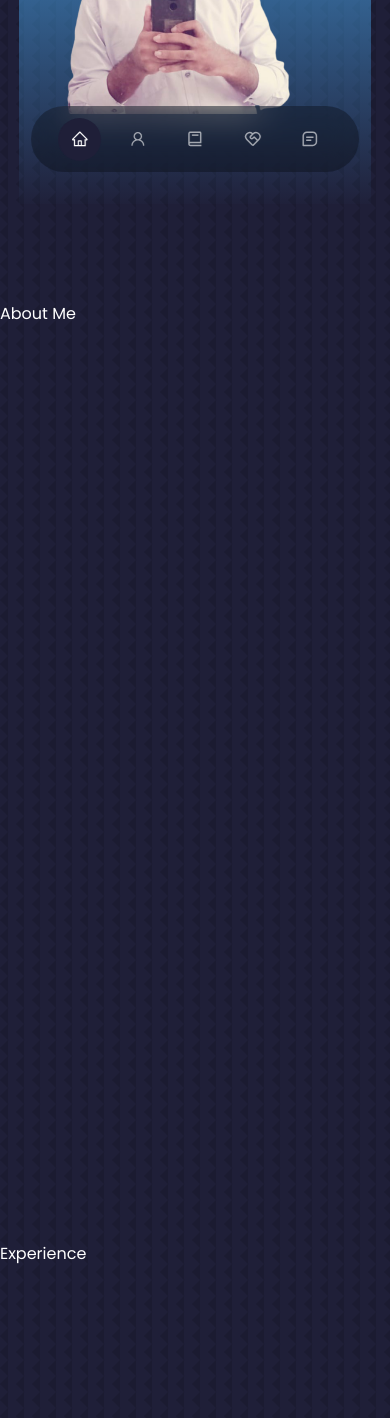
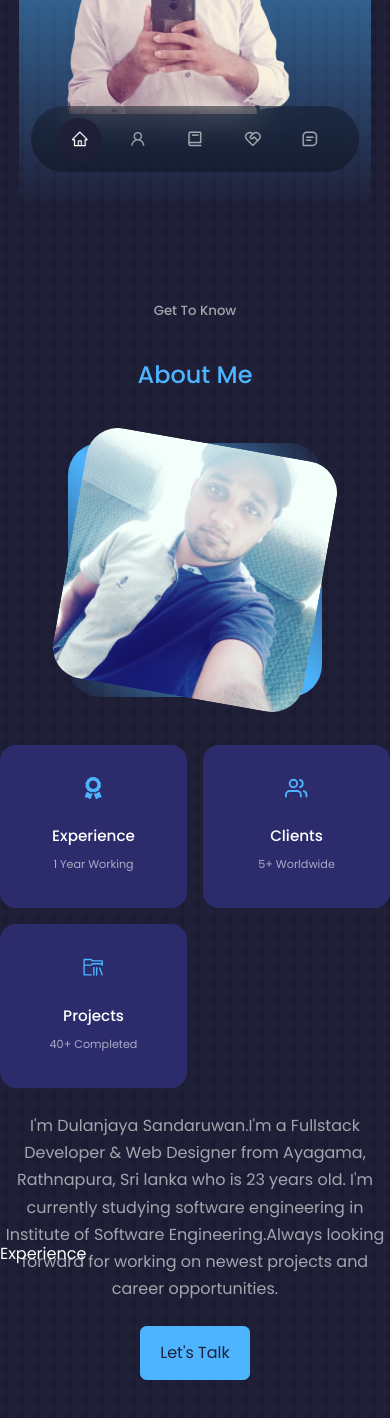
Before and after one commit to DulanjayaSandaruwan/react-js-portfolio-website, a React (Create React App) app: page / in a window 390 px wide. Shown: the part 640-2058 px from the top of the page. Built offline with nearby package versions, Linux system fonts and the light colour scheme.

Commit message:
end about section

```diff
--- a/src/components/about/About.css
+++ b/src/components/about/About.css
@@ -0,0 +1,111 @@
+.about__container {
+  display: grid;
+  grid-template-columns: 35% 50%;
+  gap: 15%;
+}
+
+.about__me {
+  width: 100%;
+  aspect-ratio: 1/1;
+  border-radius: 2rem;
+  background: linear-gradient(
+    45deg,
+    transparent,
+    var(--color-primary),
+    transparent
+  );
+  display: grid;
+  place-items: center;
+}
+
+.about__me-image {
+  border-radius: 2rem;
+  overflow: hidden;
+  transform: rotate(10deg);
+  transition: var(--transition);
+}
+
+.about__me-image:hover {
+  transform: rotate(0);
+}
+
+.about__cards {
+  display: grid;
+  grid-template-columns: repeat(3, 1fr);
+  gap: 1.5rem;
+}
+
+.about__card {
+  background: var(--color-bg-variant);
+  border: 1ps solid transparent;
+  border-radius: 1rem;
+  padding: 2rem;
+  text-align: center;
+  transition: var(--transition);
+}
+
+.about__card:hover {
+  background: transparent;
+  border-color: var(--color-primary-variant);
+}
+
+.about__icon {
+  color: var(--color-primary);
+  font-size: 1.4rem;
+  margin-bottom: 1rem;
+}
+
+.about__card h5 {
+  font-size: 0.95rem;
+}
+
+.about__card small {
+  font-size: 0.7rem;
+  color: var(--color-light);
+}
+
+.about__content p {
+  margin: 2rem 0 2.6rem;
+  color: var(--color-light);
+}
+
+/* ============= Media Query (Medium Devices) ============== */
+
+@media screen and (max-width: 1024px) {
+  .about__container {
+    grid-template-columns: 1fr;
+    gap: 0;
+  }
+
+  .about__me {
+    width: 50%;
+    margin: 2rem auto 4rem;
+  }
+
+  .about__content p {
+    margin: 1rem 0 1.5rem;
+  }
+
+}
+
+/* ============= Media Query (Small Devices) ============== */
+
+@media screen and (max-width: 600px) {
+  .about__me {
+    width: 65%;
+    margin: 0 auto 3rem;
+  }
+
+  .about__cards {
+     grid-template-columns: 1fr 1fr;
+     gap: 1rem;
+  }
+
+  .about__content {
+    text-align: center;
+  }
+
+  .about__content p {
+    margin: 1.5rem 0;
+  }
+}
--- a/src/components/about/About.jsx
+++ b/src/components/about/About.jsx
@@ -1,10 +1,52 @@
 import React from 'react'
 import './About.css'
+import ME from '../../assets/me-about.jpeg'
+import {FaAward} from 'react-icons/fa'
+import {FiUsers} from 'react-icons/fi'
+import {VscFolderLibrary} from 'react-icons/vsc'
 
 const About = () => {
   return (
     <section id='about'>
-      About Me
+      <h5>Get To Know</h5>
+      <h2>About Me</h2>
+
+      <div className="container about__container">
+        <div className="about__me">
+          <div className="about__me-image">
+            <img src={ME} alt="About Image" />
+          </div>
+        </div>
+
+        <div className="about__content">
+          <div className="about__cards">
+            <article className='about__card'>
+              <FaAward className='about__icon'/>
+              <h5>Experience</h5>
+              <small>1 Year Working</small>
+            </article>
+            <article className='about__card'>
+              <FiUsers className='about__icon'/>
+              <h5>Clients</h5>
+              <small>5+ Worldwide</small>
+            </article>
+            <article className='about__card'>
+              <VscFolderLibrary className='about__icon'/>
+              <h5>Projects</h5>
+              <small>40+ Completed</small>
+            </article>
+          </div>
+
+          <p>
+            I'm Dulanjaya Sandaruwan.I'm a Fullstack Developer & Web Designer from Ayagama, Rathnapura,
+            Sri lanka who is 23 years old. I'm currently studying software engineering in Institute of
+            Software Engineering.Always looking forward for working on newest projects and career opportunities.
+          </p>
+
+          <a href="#contact" className='btn btn-primary'>Let's Talk</a>
+
+        </div>
+      </div>
     </section>
   )
 }
```
Also changed, not shown: src/assets/me-about.jpeg (added), src/assets/me-about.jpg (deleted).
